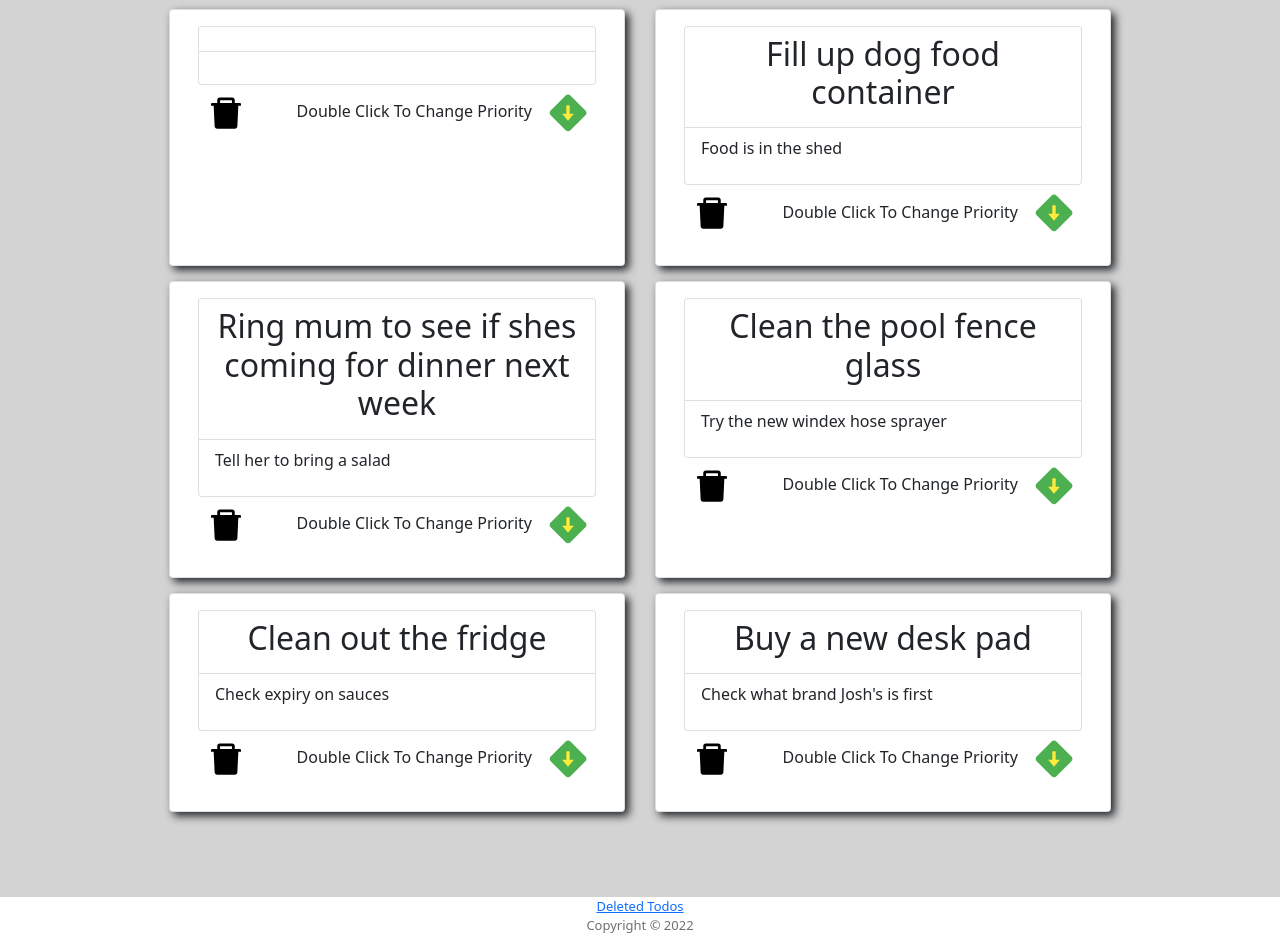
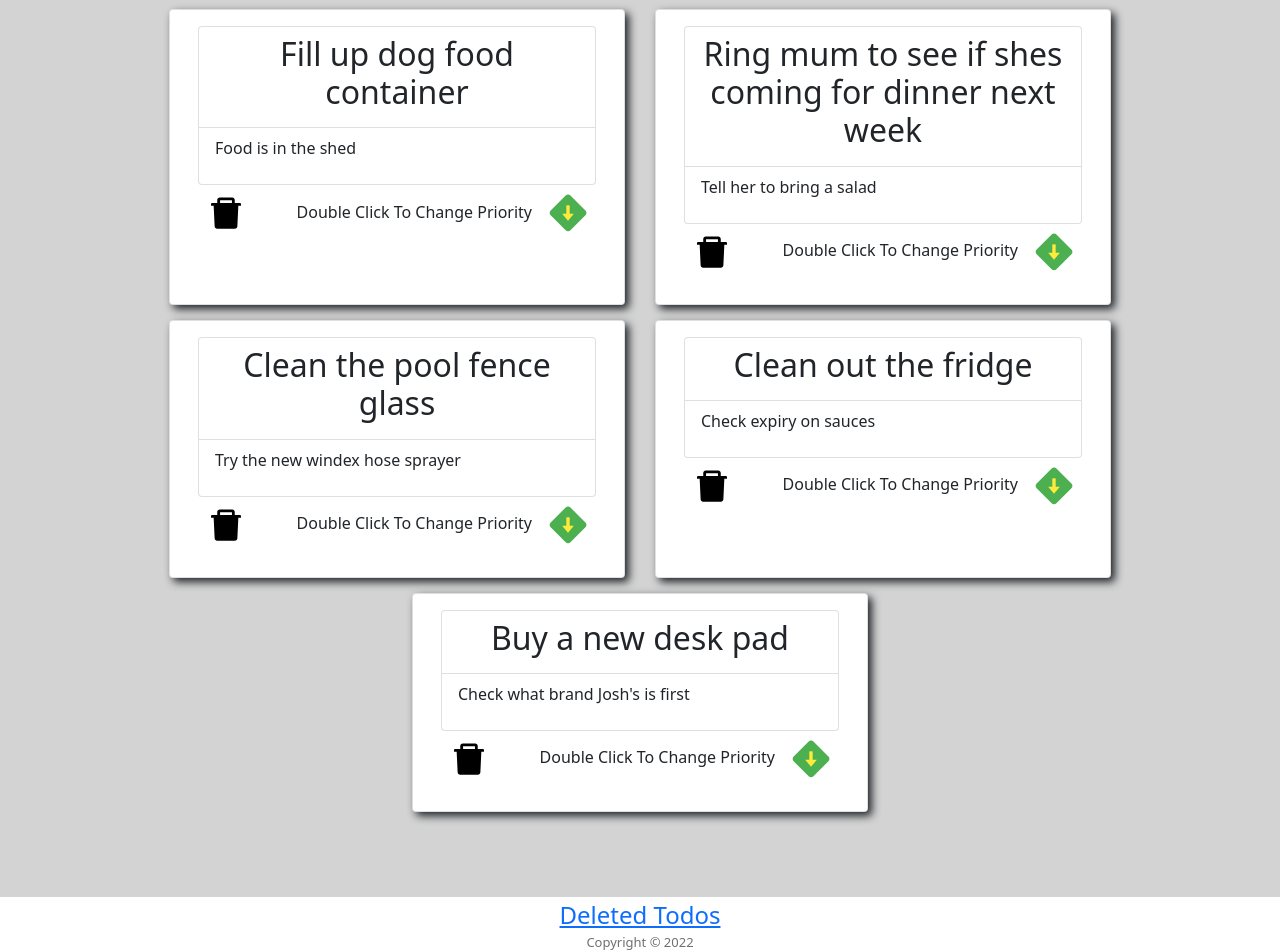
Before and after one commit to Bassy-Teisen/Sebastian-Todo-App, a React (Vite) app: page / in a window 1280 px wide. Shown: the part 257-1209 px from the top of the page. Built offline with nearby package versions, Linux system fonts and the light colour scheme; data requests are answered from the project's data file.

Commit message:
changed the size of the link font for Deleted todos and go back

```diff
--- a/db.json
+++ b/db.json
@@ -6,20 +6,6 @@
       "priority": true,
       "id": 1,
       "trash": true
-    },
-    {
-      "updTodo": {
-        "updTodo": {
-          "todotitle": "Pick up cat medicine at vet",
-          "description": "Already paid for",
-          "priority": false,
-          "id": 2,
-          "trash": false
-        },
-        "id": 2,
-        "priority": true
-      },
-      "id": 2
     },
     {
       "todotitle": "Buy pool salt",
--- a/src/components/DeletedTodos.jsx
+++ b/src/components/DeletedTodos.jsx
@@ -23,7 +23,7 @@ const DeletedTodos = ({ onDelete, sendBack, onToggle }) => {
                     </Card>
                 ))}
                 </Row>
-                <Link to="/">Go Back</Link>
+                <Link style={{ fontSize: "1.5rem" }} to="/">Go Back</Link>
                 </Container>
         )
     }
--- a/src/components/Footer.jsx
+++ b/src/components/Footer.jsx
@@ -1,6 +1,6 @@
 import { Link } from "react-router-dom"
 import { useLocation } from 'react-router-dom'
-
+import {Navbar, Nav} from 'react-bootstrap'
 
 const Footer = () => {
     const location = useLocation()
@@ -9,7 +9,7 @@ const Footer = () => {
         <footer className="footer">
 
             {/* conditional display of deleted todos */}
-             {location.pathname === '/' && <Link to="/DeletedTodos">Deleted Todos</Link> }
+             {location.pathname === '/' && <Link style={{ fontSize: "1.5rem" }} to="/DeletedTodos">Deleted Todos</Link> }
             <p>Copyright &copy; 2022</p>
         </footer>
     )
```
